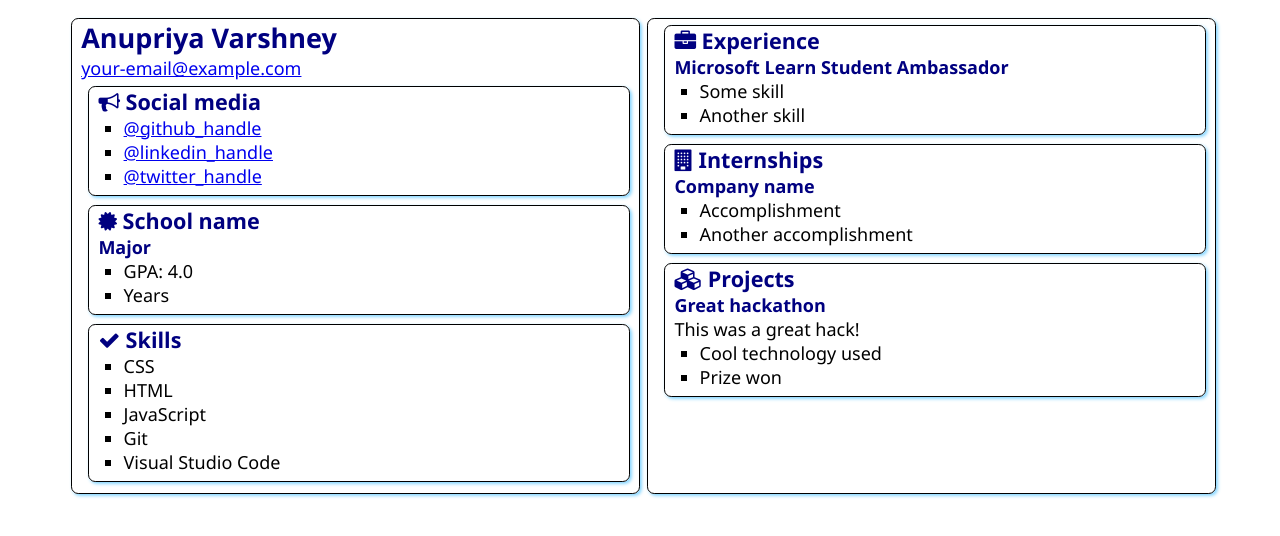
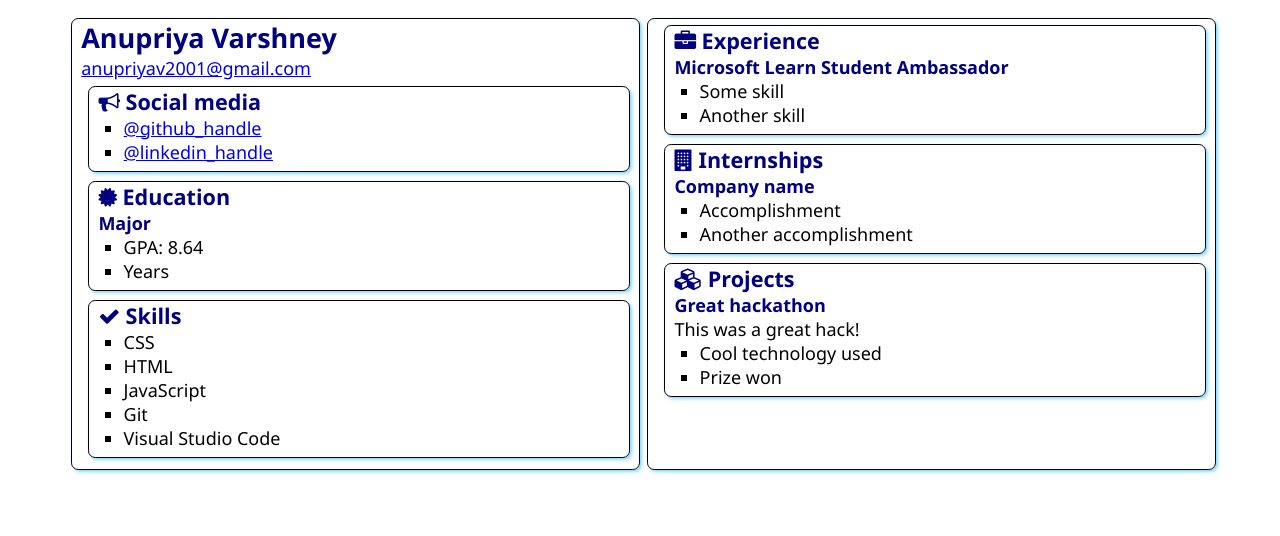
Before and after one commit to Anupriya1202/SATechnicalOnboarding, a plain HTML site: page src/index.html in a window 1280 px wide. Drawn offline with Linux system fonts and the light colour scheme.

Commit message:
Update index.html

```diff
--- a/src/index.html
+++ b/src/index.html
@@ -13,7 +13,7 @@
     <main>
         <article class="box">
             <h1>Anupriya Varshney</h1>
-            <div><a href="mailto:your.email@example.com">your-email@example.com</a></div>
+            <div><a href="mailto:anupriyav2001@gmail.com">anupriyav2001@gmail.com</a></div>
 
             <section class="box">
                 <h2>
@@ -21,9 +21,8 @@
                     Social media
                 </h2>
                 <ul>
-                    <li><a href="https://github.com/<handle>">@github_handle</a></li>
-                    <li><a href="https://linkedin.com/in/<handle>">@linkedin_handle</a></li>
-                    <li><a href="https://twitter.com/<handle>">@twitter_handle</a></li>
+                    <li><a href="https://github.com/Anupriya1202">@github_handle</a></li>
+                    <li><a href="https://linkedin.com/in/anupriya-varshney-1783481b3/">@linkedin_handle</a></li>
                 </ul>
             </section>
 
@@ -31,11 +30,11 @@
                 <div class="education">
                     <h2>
                         <i class="fa fa-certificate" aria-hidden="true"></i>
-                        School name
+                        Education
                     </h2>
                     <h3>Major</h3>
                     <ul>
-                        <li>GPA: 4.0</li>
+                        <li>GPA: 8.64</li>
                         <li>Years</li>
                     </ul>
                 </div>
```
